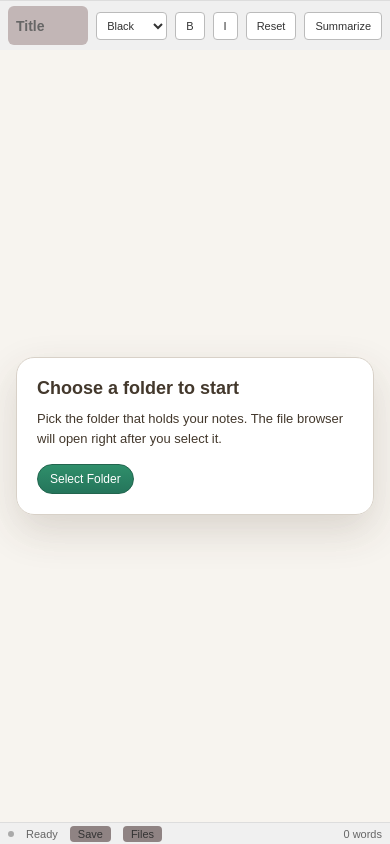
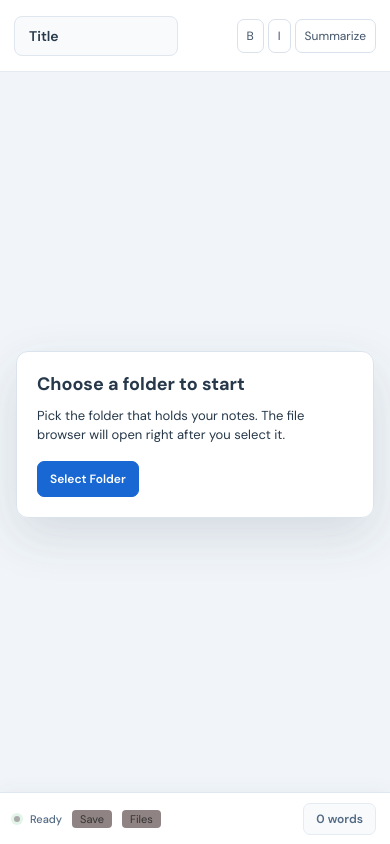
Before and after one commit to tcop901aPortfolio/AINoteSheet, a plain HTML site: page index.html in a window 390 px wide. Drawn offline with Linux system fonts and the light colour scheme.

Commit message:
style improvements

```diff
--- a/notepad.css
+++ b/notepad.css
@@ -1,3 +1,5 @@
+@import url('https://fonts.googleapis.com/css2?family=DM+Sans:wght@400;500;600;700&family=Space+Grotesk:wght@500;600;700&display=swap');
+
 * {
   margin: 0;
   padding: 0;
@@ -7,12 +9,12 @@
 html, body {
   width: 100%;
   height: 100%;
-  background: #ffffff;
+  background: #f8fafc;
   overflow: hidden;
 }
 
 body.has-browser {
-  background: linear-gradient(180deg, #f7f4ef 0%, #ffffff 48%, #f4f1eb 100%);
+  background: #f8fafc;
 }
 
 /* Status bar */
@@ -21,16 +23,16 @@ body.has-browser {
   top: 0;
   left: 0;
   right: 0;
-  height: 50px;
-  background: #f0f0f0;
-  border-top: 1px solid #ddd;
-  font-family: Arial, sans-serif;
-  font-size: 11px;
-  color: #666;
+  height: 72px;
+  background: #ffffff;
+  border-bottom: 1px solid #e5eaf0;
+  font-family: 'DM Sans', sans-serif;
+  font-size: 13px;
+  color: #243447;
   display: flex;
   align-items: center;
-  justify-content: space-between;
-  padding: 0 8px;
+  gap: 28px;
+  padding: 0 28px;
   z-index: 100;
   user-select: none;
 }
@@ -38,25 +40,28 @@ body.has-browser {
 #formattingControls {
   display: flex;
   align-items: center;
-  gap: 8px;
+  gap: 7px;
+  margin-left: auto;
 }
 
 #titleInput {
-  width: 40%;
-  height: 80%;
-  padding: 0 8px;
+  width: min(360px, 34vw);
+  height: 40px;
+  padding: 0 14px;
 
-  border: none;
-  border-radius: 6px;
+  border: 1px solid #e0e6ed;
+  border-radius: 8px;
   outline: none;
-  background-color: #c2b6b6;
+  background-color: #f8fafc;
 
+  font-family: 'DM Sans', sans-serif;
   font-size: 14px;
-  font-weight: bold;
+  font-weight: 600;
+  color: #26384a;
 }
 
 #titleInput:hover {
-  background-color: #d9c9c9;
+  border-color: #b9c9da;
 }
 
 .center {
@@ -66,61 +71,69 @@ body.has-browser {
 }
 
 #colorSelect {
-  height: 28px;
-  border: 1px solid #bbb;
-  border-radius: 4px;
+  height: 34px;
+  border: 1px solid #d9e1ea;
+  border-radius: 7px;
   background: #fff;
-  color: #333;
+  color: #405368;
   font: inherit;
-  padding: 0 6px;
+  padding: 0 8px;
 }
 
 .formatButton {
-  border: 1px solid #bbb;
+  border: 1px solid #d9e1ea;
   background: #fff;
-  color: #333;
+  color: #405368;
   font: inherit;
-  font-size: 11px;
-  height: 28px;
-  padding: 0 10px;
-  border-radius: 4px;
+  font-size: 12px;
+  height: 34px;
+  padding: 0 11px;
+  border-radius: 7px;
   cursor: pointer;
 }
 
 .formatButton:hover,
 #colorSelect:hover {
-  background: #f6f6f6;
+  background: #f4f8fc;
 }
 
 .formatButton:active {
-  background: #ececec;
+  background: #e8f0fb;
 }
 
 .formatButton.is-active {
-  background: #d9d9d9;
-  border-color: #999;
+  background: #e8f0fb;
+  border-color: #8db4e5;
+  color: #1459aa;
+}
+
+.toolbarDivider {
+  width: 1px;
+  height: 24px;
+  background: #e5eaf0;
 }
 
 #editor {
   position: absolute;
-  left: 5px;
-  right: 5px;
-  top: 50px;
-  bottom: 0;
+  left: 0;
+  right: 0;
+  top: 72px;
+  bottom: 48px;
 
-  font-family: Arial, sans-serif;
+  padding: 44px 8vw 80px;
+  font-family: 'DM Sans', sans-serif;
   font-size: 16px;
 
-  background: transparent;
-  color: black;
-  caret-color: black;
+  background: #ffffff;
+  color: #26384a;
+  caret-color: #1967d2;
 
   border: none;
   outline: none;
 
   overflow-y: auto;
   white-space: pre-wrap;
-  line-height: 1.5;
+  line-height: 1.65;
 
   z-index: 2;
 }
@@ -131,7 +144,8 @@ body.has-browser {
 }
 
 body.has-browser #editor {
-  left: 336px;
+  left: 272px;
+  border-left: 1px solid #e5eaf0;
 }
 
 .hidden {
@@ -140,23 +154,23 @@ body.has-browser #editor {
 
 .overlay {
   position: fixed;
-  inset: 50px 0 22px 0;
+  inset: 72px 0 48px 0;
   display: grid;
   place-items: center;
-  background: rgba(246, 242, 236, 0.82);
-  backdrop-filter: blur(10px);
+  background: rgba(238, 243, 248, 0.82);
+  backdrop-filter: blur(8px);
   z-index: 80;
 }
 
 .windowCard {
   width: min(420px, calc(100vw - 32px));
-  border: 1px solid #d8d1c8;
-  border-radius: 18px;
+  border: 1px solid #dbe3ec;
+  border-radius: 12px;
   background: rgba(255, 255, 255, 0.96);
-  box-shadow: 0 16px 40px rgba(63, 43, 22, 0.16);
+  box-shadow: 0 18px 50px rgba(36, 56, 76, 0.14);
   padding: 20px;
-  color: #43382c;
-  font-family: Arial, sans-serif;
+  color: #26384a;
+  font-family: 'DM Sans', sans-serif;
 }
 
 .windowCardHeader {
@@ -196,38 +210,37 @@ body.has-browser #editor {
 
 .fileBrowser {
   position: fixed;
-  top: 62px;
-  left: 10px;
-  bottom: 32px;
-  width: 312px;
-  border: 1px solid #d9d1c8;
-  border-radius: 16px;
-  background: rgba(255, 253, 249, 0.96);
-  box-shadow: 0 16px 36px rgba(70, 53, 28, 0.12);
+  top: 72px;
+  left: 0;
+  bottom: 48px;
+  width: 272px;
+  border-right: 1px solid #e5eaf0;
+  background: #f8fafc;
   z-index: 60;
   overflow: hidden;
   display: flex;
   flex-direction: column;
-  font-family: Arial, sans-serif;
-  color: #3d3329;
+  font-family: 'DM Sans', sans-serif;
+  color: #26384a;
 }
 
 .fileBrowserHeader {
-  padding: 14px 14px 12px;
-  border-bottom: 1px solid #e6ddd3;
+  padding: 24px 18px 18px;
+  border-bottom: 1px solid #e5eaf0;
   display: flex;
   flex-direction: column;
   gap: 12px;
 }
 
 .fileBrowserTitle {
-  font-size: 18px;
-  font-weight: 700;
+  font-family: 'Space Grotesk', sans-serif;
+  font-size: 19px;
+  font-weight: 600;
 }
 
 .fileBrowserSubtitle {
   font-size: 12px;
-  color: #7a6f64;
+  color: #718197;
   margin-top: 3px;
   overflow: hidden;
   text-overflow: ellipsis;
@@ -235,25 +248,25 @@ body.has-browser #editor {
 }
 
 .fileBrowserActions {
-  display: flex;
-  flex-wrap: wrap;
-  gap: 8px;
+  display: grid;
+  gap: 7px;
 }
 
 .primaryButton,
 .secondaryButton {
-  border: 1px solid #cfc4b8;
-  border-radius: 999px;
-  padding: 7px 12px;
+  border: 1px solid #d5e0ec;
+  border-radius: 7px;
+  padding: 9px 12px;
   font: inherit;
   font-size: 12px;
+  font-weight: 600;
   cursor: pointer;
 }
 
 .primaryButton {
-  background: linear-gradient(180deg, #2f8f6b 0%, #25755b 100%);
+  background: #1967d2;
   color: #fff;
-  border-color: #22654e;
+  border-color: #1967d2;
 }
 
 .primaryButton:hover {
@@ -262,35 +275,35 @@ body.has-browser #editor {
 
 .secondaryButton {
   background: #fff;
-  color: #4a4138;
+  color: #405368;
 }
 
 .secondaryButton:hover {
-  background: #f7f3ef;
+  background: #f0f5fb;
 }
 
 .fileList {
-  padding: 10px;
+  padding: 16px 10px;
   overflow-y: auto;
   display: flex;
   flex-direction: column;
-  gap: 8px;
+  gap: 3px;
 }
 
 .fileItem {
-  border: 1px solid #e2d9cf;
-  border-radius: 12px;
-  background: #fff;
-  padding: 10px 12px;
+  border: 1px solid transparent;
+  border-radius: 7px;
+  background: transparent;
+  padding: 11px 12px;
   cursor: pointer;
   text-align: left;
-  color: #30281f;
+  color: #30455a;
 }
 
 .fileItem:hover,
 .fileItem.is-active {
-  background: #f3efe8;
-  border-color: #cbbfb0;
+  background: #e8f0fb;
+  border-color: #d5e5f7;
 }
 
 .fileItemName {
@@ -300,14 +313,14 @@ body.has-browser #editor {
 
 .fileItemMeta {
   font-size: 11px;
-  color: #7c7268;
+  color: #8291a3;
   margin-top: 3px;
 }
 
 .fileListEmpty {
   padding: 18px 12px;
   font-size: 13px;
-  color: #7c7268;
+  color: #8291a3;
   line-height: 1.4;
 }
 
@@ -320,7 +333,7 @@ body.has-browser #editor {
 }
 
 .fileList::-webkit-scrollbar-thumb {
-  background: #d0c4b7;
+  background: #cbd7e4;
   border-radius: 999px;
 }
 
@@ -332,29 +345,29 @@ body.has-browser #editor {
   background: transparent;
 }
 #editor::-webkit-scrollbar-thumb {
-  background: #ccc;
-  border-radius: 3px;
+  background: #cbd7e4;
+  border-radius: 999px;
 }
 #editor::-webkit-scrollbar-thumb:hover {
-  background: #aaa;
+  background: #aebfd1;
 }
 
-/* Status bar */
 #statusbar {
   position: fixed;
   bottom: 0;
   left: 0;
   right: 0;
-  height: 22px;
-  background: #f0f0f0;
-  border-top: 1px solid #ddd;
-  font-family: Arial, sans-serif;
-  font-size: 11px;
-  color: #666;
+  height: 52px;
+  background: rgba(255, 255, 255, 0.96);
+  border-top: 1px solid #dfe7f0;
+  box-shadow: 0 -4px 16px rgba(45, 71, 98, 0.04);
+  font-family: 'DM Sans', sans-serif;
+  font-size: 12px;
+  color: #718197;
   display: flex;
   align-items: center;
   justify-content: space-between;
-  padding: 0 8px;
+  padding: 0 28px;
   z-index: 100;
   user-select: none;
 }
@@ -362,7 +375,26 @@ body.has-browser #editor {
 #statusbar span {
   display: flex;
   align-items: center;
-  gap: 12px;
+  gap: 10px;
+}
+
+#statusbar > span:first-child {
+  min-width: 220px;
+}
+
+#statusbar > span:last-child {
+  padding: 7px 12px;
+  border: 1px solid #e5ebf2;
+  border-radius: 7px;
+  background: #f8fafc;
+  color: #526a83;
+  font-weight: 600;
+}
+
+.statusText {
+  color: #526a83;
+  font-size: 11px;
+  font-weight: 500;
 }
 
 #savefolderbtn {
@@ -374,6 +406,83 @@ body.has-browser #editor {
   padding: 2px 8px;
   border-radius: 4px;
   cursor: pointer;
+}
+
+.status-dot {
+  width: 8px;
+  height: 8px;
+  border-radius: 50%;
+  background: #34a853;
+  box-shadow: 0 0 0 3px #e3f4e8;
+}
+
+.statusBarButton {
+  border: 1px solid #dbe5ef;
+  border-radius: 6px;
+  padding: 6px 10px;
+  background: #fff;
+  color: #526a83;
+  font: inherit;
+  font-size: 11px;
+  font-weight: 600;
+  cursor: pointer;
+}
+
+.statusBarButton:hover {
+  border-color: #aac8e8;
+  background: #f0f6fd;
+  color: #1967d2;
+}
+
+@media (max-width: 760px) {
+  #topbar {
+    gap: 12px;
+    padding: 0 14px;
+  }
+
+  #titleInput {
+    width: min(220px, 42vw);
+  }
+
+  #formattingControls {
+    gap: 4px;
+  }
+
+  #formattingControls .toolbarDivider,
+  #formattingControls #colorSelect,
+  #formattingControls #resetStyleButton {
+    display: none;
+  }
+
+  .formatButton {
+    padding: 0 9px;
+  }
+
+  .fileBrowser {
+    width: min(272px, 86vw);
+    box-shadow: 12px 0 28px rgba(36, 56, 76, 0.1);
+  }
+
+  body.has-browser #editor {
+    left: 0;
+  }
+
+  #editor {
+    padding: 32px 22px 64px;
+  }
+
+  #statusbar {
+    height: 52px;
+    padding: 0 14px;
+  }
+
+  #statusbar > span:first-child {
+    min-width: auto;
+  }
+
+  .statusText {
+    display: none;
+  }
 }
 
 #savefolderbtn:hover {
--- a/summary.js
+++ b/summary.js
@@ -24,8 +24,8 @@ async function requestSummaryFromOpenRouter(apiKey, text) {
                 {
                     role: "user",
                     content:
-                        "Summarize the following note clearly and concisely in 3-6 bullet points. Keep the wording simple and preserve important names, dates, numbers, and action items.\n\n" +
-                        text
+                        "You are a note summarizer. Return ONLY a bulleted list using • as the bullet character. No intro sentence, no outro, no markdown, no headers. Just the bullets. Each bullet should be one clear concise sentence preserving any names, dates, numbers, and action items.\n\nNote:\n"
+                        + text
                 }
             ],
             max_tokens: 256,
```
